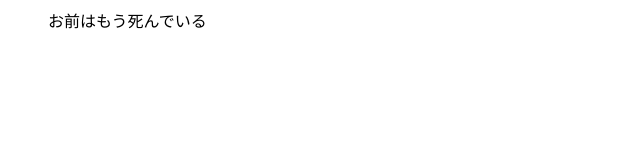
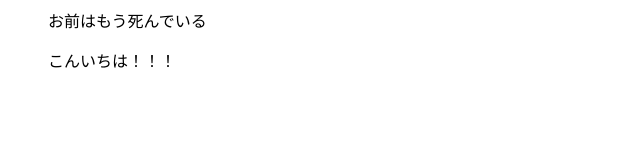
Before and after one commit to mbflores/AngularSample, a plain HTML site: page index.html in a window 1280 px wide. Shown: the whole page, without its empty margins (0-640 px from the left). Drawn offline with Linux system fonts and the light colour scheme.

Commit message:
新しいメール

```diff
--- a/index.html
+++ b/index.html
@@ -6,5 +6,6 @@
 </head>
 <body>
     <ul>お前はもう死んでいる</ul>
+    <ul>こんいちは！！！</ul>
 </body>
 </html>
```
